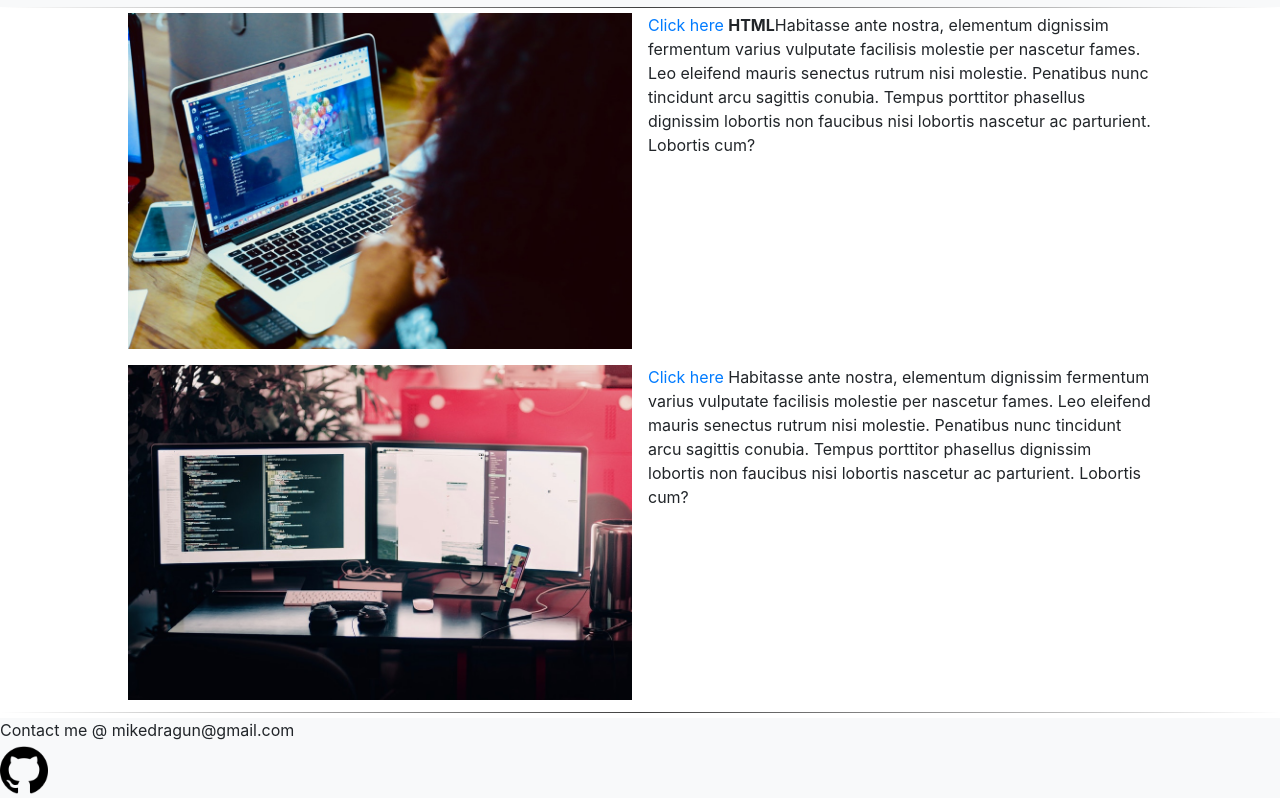
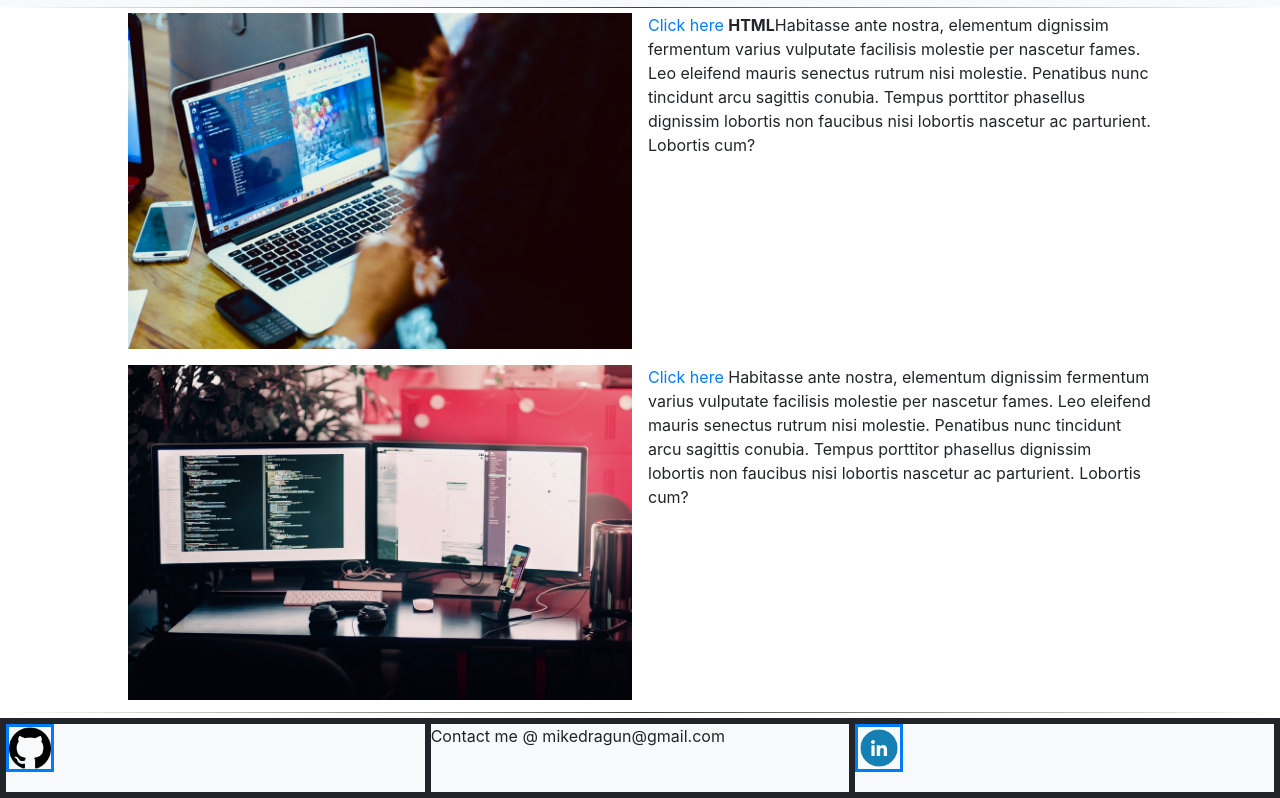
Before and after one commit to Miked0331/webdev, a React (Create React App) app: page / in a window 1280 px wide. Shown: the part 175-973 px from the top of the page. Built offline with nearby package versions, Linux system fonts and the light colour scheme.

Commit message:
footer changes

```diff
--- a/src/App.css
+++ b/src/App.css
@@ -87,13 +87,21 @@ img {
 
 .main-footer {
   display: grid;
-  grid-template-columns: 1fr;
+  grid-template-columns: 1fr 1fr 1fr;
   justify-content: center;
   background-color: #f8f9fa;
   height: 10vh;
+  border: solid;
 }
-
+.footer-text{
+  border: solid;
+}
 .footer-icon {
   width: 3rem;
   height: 3rem;
+  border: solid;
 }
+
+.footer-div {
+  border: solid;
+}
--- a/src/Footer.js
+++ b/src/Footer.js
@@ -1,21 +1,27 @@
 import React, { Component } from 'react';
 import './App.css';
 import GitHub from './Image/github.png'
+import Linkedin from './Image/linkedin.png'
 
 class Footer extends Component {
     render() {
       return (
 <div className="main-footer">
 
-<div className="footer-text">Contact me @ mikedragun@gmail.com </div>
+<div className="footer-div">
+<a href="https://github.com/Miked0331" target="_blank" title="GitHub">
+<img className="footer-icon" src={GitHub} alt="Flowers in Chania"></img></a>
+</div>
 
-<div className="footer-icon">
-<a href="https://github.com/Miked0331" target="_blank" title="GitHub">
-<img src={GitHub} alt="Flowers in Chania"></img></a>
+<div className="footer-div">Contact me @ mikedragun@gmail.com </div>
+
+<div className="footer-div">
+<a href="https://github.com/Miked0331" target="_blank" title="LinkedIn">
+<img className="footer-icon" src={Linkedin} alt="Flowers in Chania"></img></a>
 </div>
 
 </div>
       )}}
 
 
-      export default Footer
+export default Footer
```
Also changed, not shown: src/Image/linkedin.png (added).
